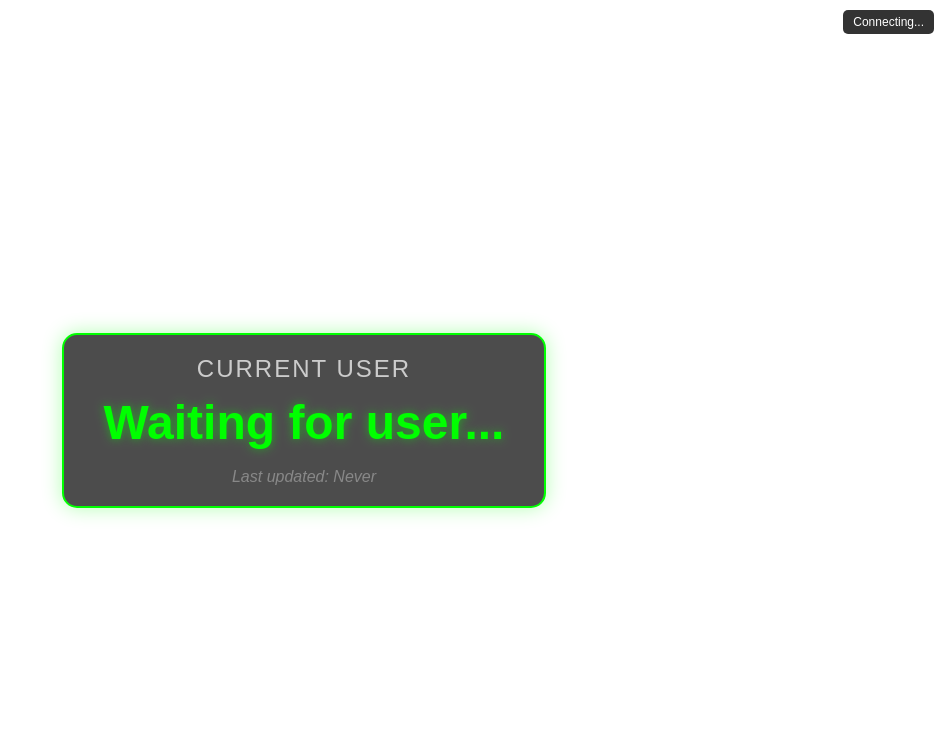
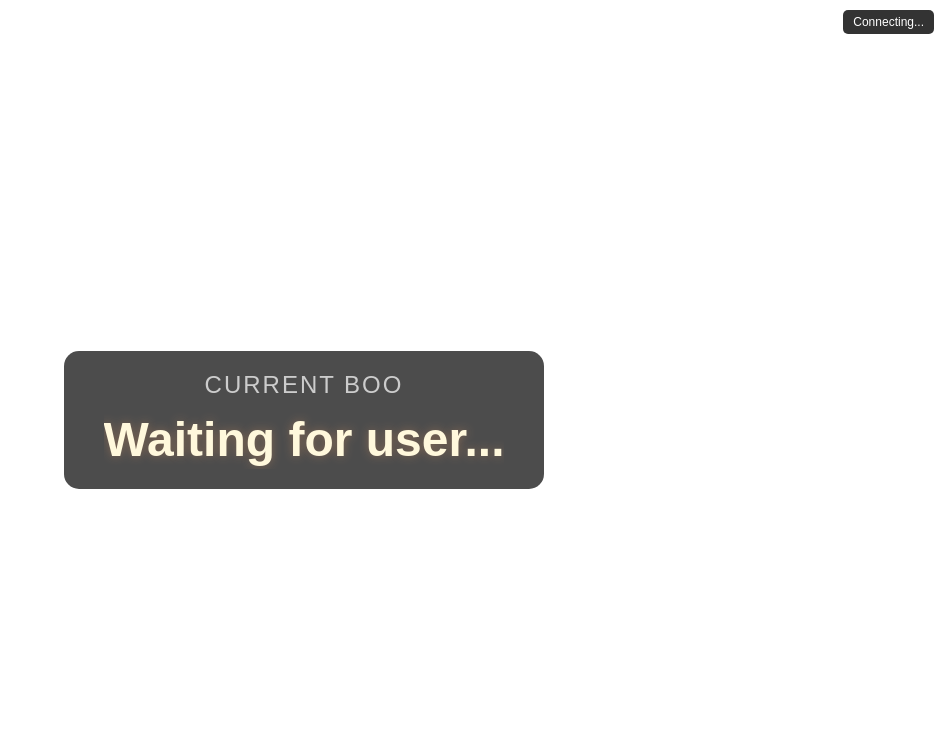
Before and after one commit to nrodd/rgboo, a Flask app: page /obs in a window 1280 px wide. Shown: the top 748 px of the page, without its empty margins (336-1280 px from the left). Run offline with Flask 3, Linux system fonts and the light colour scheme; some libraries are stand-ins or nearby versions.

Commit message:
updating obs styling

```diff
--- a/middleware/templates/obs_browser_source.html
+++ b/middleware/templates/obs_browser_source.html
@@ -23,16 +23,12 @@
             background: rgba(0, 0, 0, 0.7);
             padding: 20px 40px;
             border-radius: 15px;
-            border: 2px solid #00ff00;
-            box-shadow: 0 0 20px rgba(0, 255, 0, 0.3);
             backdrop-filter: blur(5px);
             transition: all 0.3s ease;
         }
 
         .username-container.update {
             transform: scale(1.05);
-            border-color: #ff6600;
-            box-shadow: 0 0 30px rgba(255, 102, 0, 0.5);
         }
 
         .label {
@@ -46,21 +42,19 @@
         .username {
             font-size: 48px;
             font-weight: bold;
-            color: #00ff00;
-            text-shadow: 0 0 10px rgba(0, 255, 0, 0.5);
+            color: #FFF8DC;
+            text-shadow: 0 0 10px rgba(255, 165, 100, 0.3);
             min-height: 60px;
             display: flex;
             align-items: center;
             justify-content: center;
             transition: color 0.3s ease;
+            max-width: 400px;
+            overflow: hidden;
+            text-overflow: ellipsis;
+            white-space: nowrap;
         }
 
-        .timestamp {
-            font-size: 16px;
-            color: #888888;
-            margin-top: 15px;
-            font-style: italic;
-        }
 
         .connection-status {
             position: absolute;
@@ -88,16 +82,14 @@
     <div class="connection-status" id="status">Connecting...</div>
 
     <div class="username-container" id="container">
-        <div class="label">Current User</div>
+        <div class="label">Current Boo</div>
         <div class="username" id="username">{{ current_username }}</div>
-        <div class="timestamp" id="timestamp">Last updated: Never</div>
     </div>
 
     <script src="https://cdnjs.cloudflare.com/ajax/libs/socket.io/4.6.1/socket.io.js"></script>
     <script>
         const socket = io();
         const usernameEl = document.getElementById('username');
-        const timestampEl = document.getElementById('timestamp');
         const containerEl = document.getElementById('container');
         const statusEl = document.getElementById('status');
 
@@ -121,7 +113,6 @@
 
             // Update content
             usernameEl.innerText = data.username;
-            timestampEl.innerText = 'Last updated: ' + new Date().toLocaleTimeString();
 
             // Remove animation after delay
             setTimeout(() => {
@@ -136,7 +127,6 @@
 
         socket.on('current_username', function (data) {
             usernameEl.innerText = data.username;
-            timestampEl.innerText = 'Last updated: ' + (data.timestamp || 'Unknown');
         });
     </script>
 </body>
```
